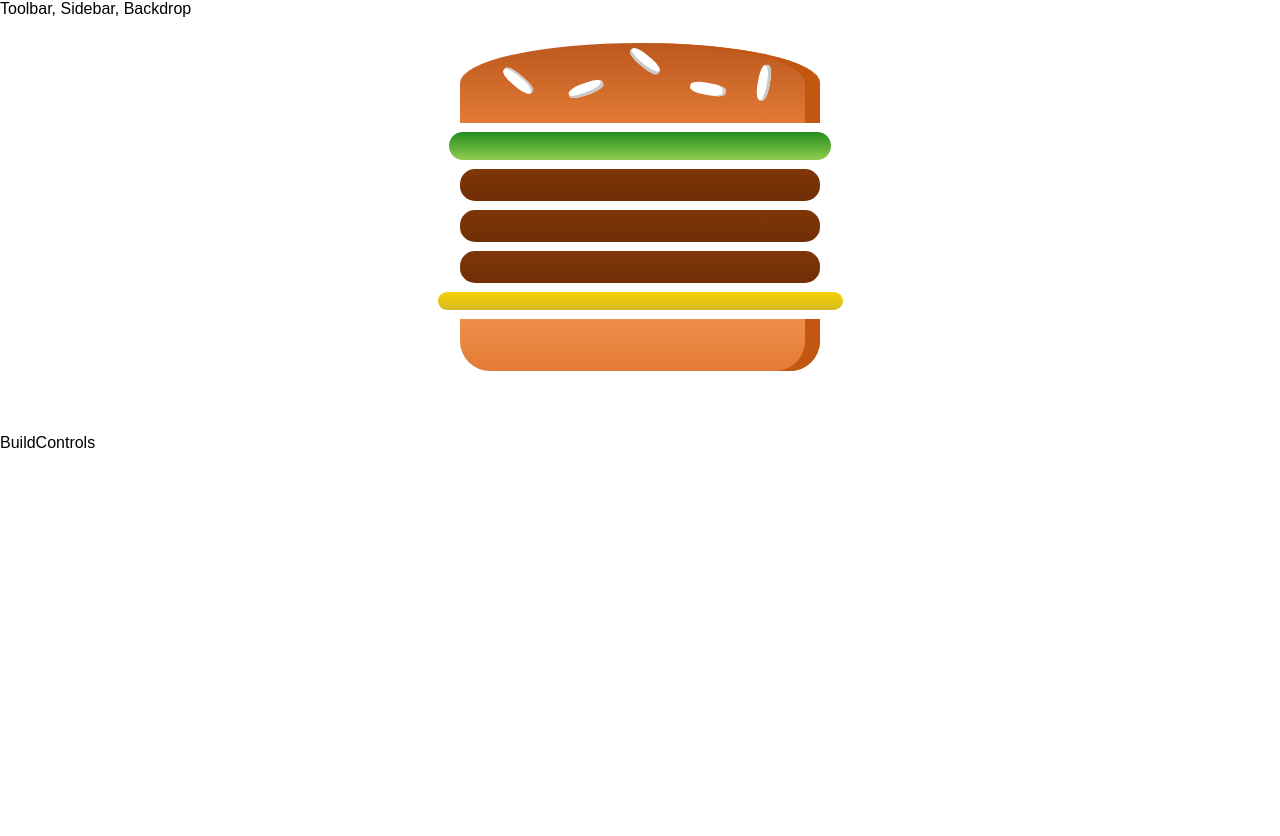
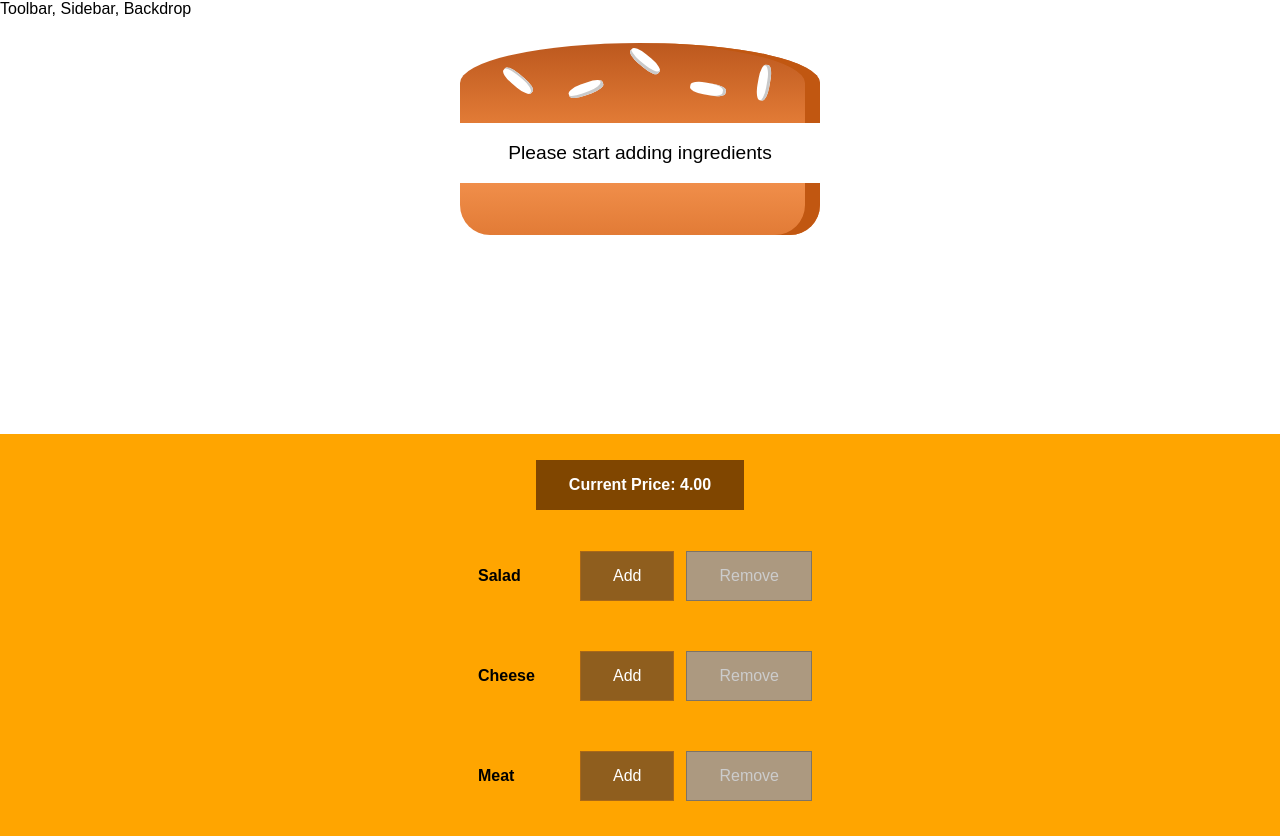
Before and after one commit to abdirahmanjama/burger-builder, a React (Create React App) app: page / in a window 1280 px wide. Before the commit the page ends 800 px from the top, so only its background shows below. Built offline with nearby package versions, Linux system fonts and the light colour scheme.

Commit message:
Added BuildControl component; Implemented add/remove ingredient functionality; Added Price functionality logic/ui

```diff
--- /dev/null
+++ b/src/components/Burger/BuildControls/BuildControl/BuildControl.js
@@ -0,0 +1,20 @@
+import React from "react";
+import styles from "./BuildControl.module.css";
+
+const buildControl = (props) => (
+  <div className={styles.BuildControl}>
+    <div className={styles.Label}>{props.label}</div>
+    <button className={styles.More} onClick={props.addIngredients}>
+      Add
+    </button>
+    <button
+      className={styles.Less}
+      onClick={props.removeIngredients}
+      disabled={props.disabled}
+    >
+      Remove
+    </button>
+  </div>
+);
+
+export default buildControl;
--- /dev/null
+++ b/src/components/Burger/BuildControls/BuildControl/BuildControl.module.css
@@ -0,0 +1,59 @@
+.BuildControl {
+  display: inline-flex;
+  flex-wrap: wrap;
+  gap: 12px;
+
+  align-items: center;
+  margin: 25px;
+}
+
+.BuildControl button {
+  display: inline-block;
+  font: inherit;
+  padding: 15px 32px;
+  border: none;
+  border: 1px solid #aa6817;
+  text-align: center;
+  cursor: pointer;
+}
+
+.BuildControl button:disabled {
+  background-color: #ac9980;
+  border: 1px solid #7e7365;
+  color: #ccc;
+  cursor: default;
+}
+
+.BuildControl button:hover:disabled {
+  background-color: #ac9980;
+  color: #ccc;
+  cursor: not-allowed;
+}
+
+.Label {
+  padding: 10px;
+  font-weight: bold;
+  width: 80px;
+}
+
+.BuildControl .Less {
+  background-color: #d39952;
+  color: white;
+}
+
+.BuildControl .More {
+  background-color: #8f5e1e;
+  color: white;
+}
+
+.BuildControl .Less:hover,
+.BuildControl .Less:active {
+  background-color: #daa972;
+  color: white;
+}
+
+.BuildControl .More:hover,
+.BuildControl .More:active {
+  background-color: #99703f;
+  color: white;
+}
--- /dev/null
+++ b/src/components/Burger/BuildControls/BuildControls.js
@@ -0,0 +1,36 @@
+import React from "react";
+import BuildControl from "../BuildControls/BuildControl/BuildControl";
+import styles from "./BuildControls.module.css";
+
+const controls = [
+  { label: "Salad", type: "salad" },
+  { label: "Cheese", type: "cheese" },
+  { label: "Meat", type: "meat" },
+];
+
+// const priceCalculator = (value) => {
+//   if (value < 10) {
+//     return value;
+//   } else {
+//     let newValue = Number.toString(value);
+//     newValue + "0";
+//     return parseInt(newValue);
+//   }
+// };
+
+const buildControls = (props) => (
+  <div className={styles.BuildControls}>
+    <p className={styles.price}>Current Price: {props.totalPrice.toFixed(2)}</p>
+    {controls.map((ctrl) => (
+      <BuildControl
+        key={ctrl.label}
+        label={ctrl.label}
+        addIngredients={() => props.addIngredients(ctrl.type)}
+        removeIngredients={() => props.removeIngredients(ctrl.type)}
+        disabled={props.disabled[ctrl.type]}
+      />
+    ))}
+  </div>
+);
+
+export default buildControls;
--- /dev/null
+++ b/src/components/Burger/BuildControls/BuildControls.module.css
@@ -0,0 +1,24 @@
+.BuildControls {
+  width: 100%;
+  background-color: orange;
+  display: flex;
+  flex-flow: column;
+  align-items: center;
+  box-shadow: 0 2px 1px lightgray;
+  margin: auto;
+  padding: 10px 0;
+}
+
+.price {
+  display: inline-block;
+  font: inherit;
+  padding: 15px 32px;
+  border: none;
+  border: 1px solid #804600;
+  text-align: center;
+  background-color: #804600;
+
+  font-weight: bold;
+  font-family: inherit;
+  color: white;
+}
--- a/src/components/Burger/Burger.js
+++ b/src/components/Burger/Burger.js
@@ -2,16 +2,23 @@ import React from "react";
 import BurgerIngredient from "./BurgerIngredients/BurgerIngredient";
 import styles from "./Burger.module.css";
 const burger = (props) => {
+  let transformedIngredients = Object.keys(props.ingredients)
+    .map((ingredient) => {
+      return [...Array(props.ingredients[ingredient])].map((_, i) => {
+        return <BurgerIngredient key={ingredient + 1} type={ingredient} />;
+      });
+    })
+    .reduce((arr, el) => {
+      return arr.concat(el);
+    }, []);
+
+  if (transformedIngredients.length === 0) {
+    transformedIngredients = <p>Please start adding ingredients</p>;
+  }
   return (
     <div className={styles.Burger}>
       <BurgerIngredient type="bread-top" />
-      <BurgerIngredient type="salad" />
-      <BurgerIngredient type="meat" />
-      <BurgerIngredient type="meat" />
-
-      <BurgerIngredient type="meat" />
-
-      <BurgerIngredient type="cheese" />
+      {transformedIngredients}
       <BurgerIngredient type="bottom-bread" />
     </div>
   );
--- a/src/components/Burger/Burger.module.css
+++ b/src/components/Burger/Burger.module.css
@@ -2,7 +2,7 @@
   width: 100%;
   margin: auto;
   height: 240px;
-  overflow: scroll;
+  overflow: auto;
   text-align: center;
   font-size: bold;
   font-size: 1.2rem;
--- a/src/containers/BurgerBuilder/BurgerBuilder.js
+++ b/src/containers/BurgerBuilder/BurgerBuilder.js
@@ -1,15 +1,77 @@
 import React, { Component } from "react";
 import Burger from "../../components/Burger/Burger";
+import BuildControls from "../../components/Burger/BuildControls/BuildControls";
+
+const PRICES = {
+  salad: 0.2,
+  cheese: 0.7,
+  meat: 2.5,
+};
+
 class BurgerBuilder extends Component {
   constructor(props) {
     super(props);
+    this.state = {
+      ingredients: {
+        salad: 0,
+        cheese: 0,
+        meat: 0,
+      },
+      totalPrice: 4,
+    };
   }
 
+  addIngredientHandler = (type) => {
+    const oldCount = this.state.ingredients[type];
+    const updatedCount = oldCount + 1;
+    const updatedIngredients = {
+      ...this.state.ingredients,
+    };
+
+    updatedIngredients[type] = updatedCount;
+    const currentPrice = PRICES[type];
+    const oldPrice = this.state.totalPrice;
+    const newPrice = oldPrice + currentPrice;
+
+    this.setState({ totalPrice: newPrice, ingredients: updatedIngredients });
+  };
+
+  removeIngredientHandler = (type) => {
+    const oldCount = this.state.ingredients[type];
+    if (oldCount <= 0) {
+      return;
+    }
+    const updatedCount = oldCount - 1;
+    const updatedIngredients = {
+      ...this.state.ingredients,
+    };
+
+    updatedIngredients[type] = updatedCount;
+    const currentPrice = PRICES[type];
+    const oldPrice = this.state.totalPrice;
+    const newPrice = oldPrice - currentPrice;
+
+    this.setState({ totalPrice: newPrice, ingredients: updatedIngredients });
+
+    console.log("remove");
+  };
   render() {
+    const disabled = {
+      ...this.state.ingredients,
+    };
+    for (let key in disabled) {
+      disabled[key] = disabled[key] <= 0;
+    }
+
     return (
       <React.Fragment>
-        <Burger></Burger>
-        <div>BuildControls</div>
+        <Burger ingredients={this.state.ingredients} />
+        <BuildControls
+          removeIngredients={this.removeIngredientHandler}
+          addIngredients={this.addIngredientHandler}
+          disabled={disabled}
+          totalPrice={this.state.totalPrice}
+        />
       </React.Fragment>
     );
   }
```
